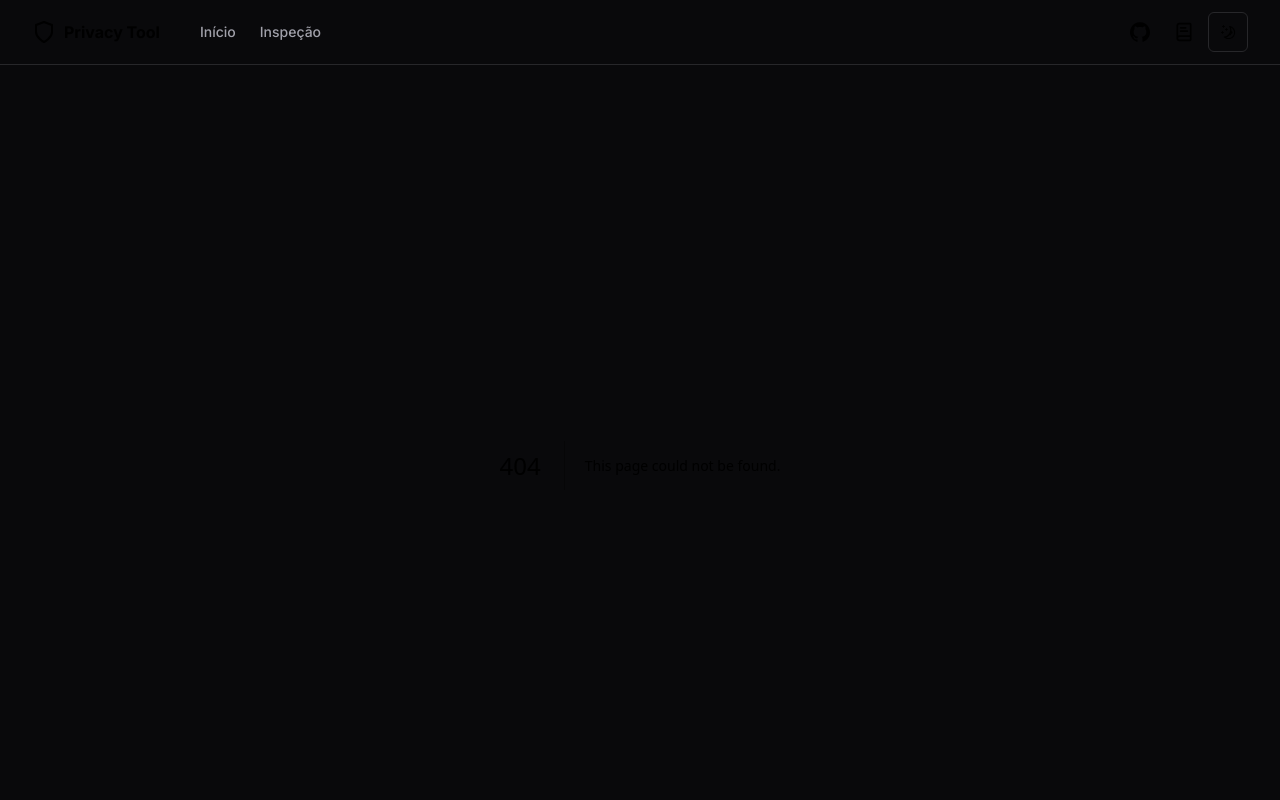
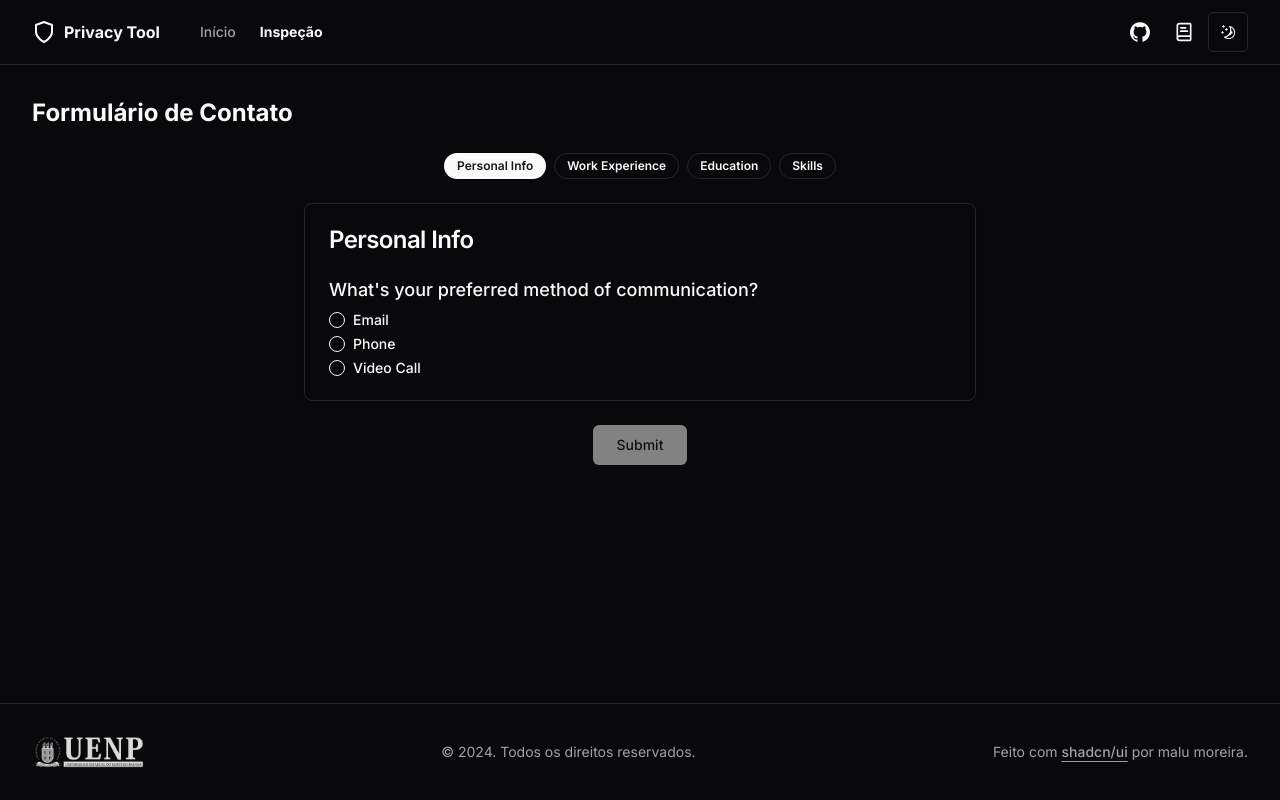
Before and after one commit to malumsz/tcc, a Next.js app: page /form-page in a window 1280 px wide. Before the commit this address had no page. Shown: the top 800 px of the page. Built offline with nearby package versions, Linux system fonts and the light colour scheme.

Commit message:
page link

```diff
--- /dev/null
+++ b/app/form-page/page.tsx
@@ -0,0 +1,13 @@
+// /app/form-page.tsx
+"use client";  // Ativa o modo client-side para esta página
+
+import { SimplifiedBadgedForm } from "@/components/form";
+
+export default function FormPage() {
+  return (
+    <section className="container mx-auto py-8">
+      <h1 className="text-2xl font-bold mb-6">Formulário de Contato</h1>
+      <SimplifiedBadgedForm />
+    </section>
+  );
+}
--- a/app/page.tsx
+++ b/app/page.tsx
@@ -3,7 +3,6 @@ import Link from "next/link"
 
 import { siteConfig } from "@/config/site"
 import { buttonVariants } from "@/components/ui/button"
-import { SimplifiedBadgedForm } from "@/components/form"
 import { HeroSectionComponent } from "@/components/hero-section"
 
 
--- a/components/hero-section.tsx
+++ b/components/hero-section.tsx
@@ -62,10 +62,13 @@ export function HeroSectionComponent() {
                 transition={{ delay: 0.4, duration: 0.5 }}
                 className="flex flex-col sm:flex-row gap-4"
               >
-                <Button size="lg" className="group bg-primary hover:bg-primary/90 text-primary-foreground">
-                  Inspeção
-                  <ArrowRight className="ml-2 h-4 w-4 transition-transform group-hover:translate-x-1" />
-                </Button>
+                <Link href="/form-page">
+                  <Button size="lg" className="group bg-primary hover:bg-primary/90 text-primary-foreground">
+                    Inspeção
+                    <ArrowRight className="ml-2 h-4 w-4 transition-transform group-hover:translate-x-1" />
+                  </Button>
+                </Link>
+
                 <VisaoGeral />
               </motion.div>
 
--- a/config/site.ts
+++ b/config/site.ts
@@ -11,7 +11,7 @@ export const siteConfig = {
     },
     {
       title: "Inspeção",
-      href: "/form",
+      href: "/form-page",
     },
   ],
   links: {
```
